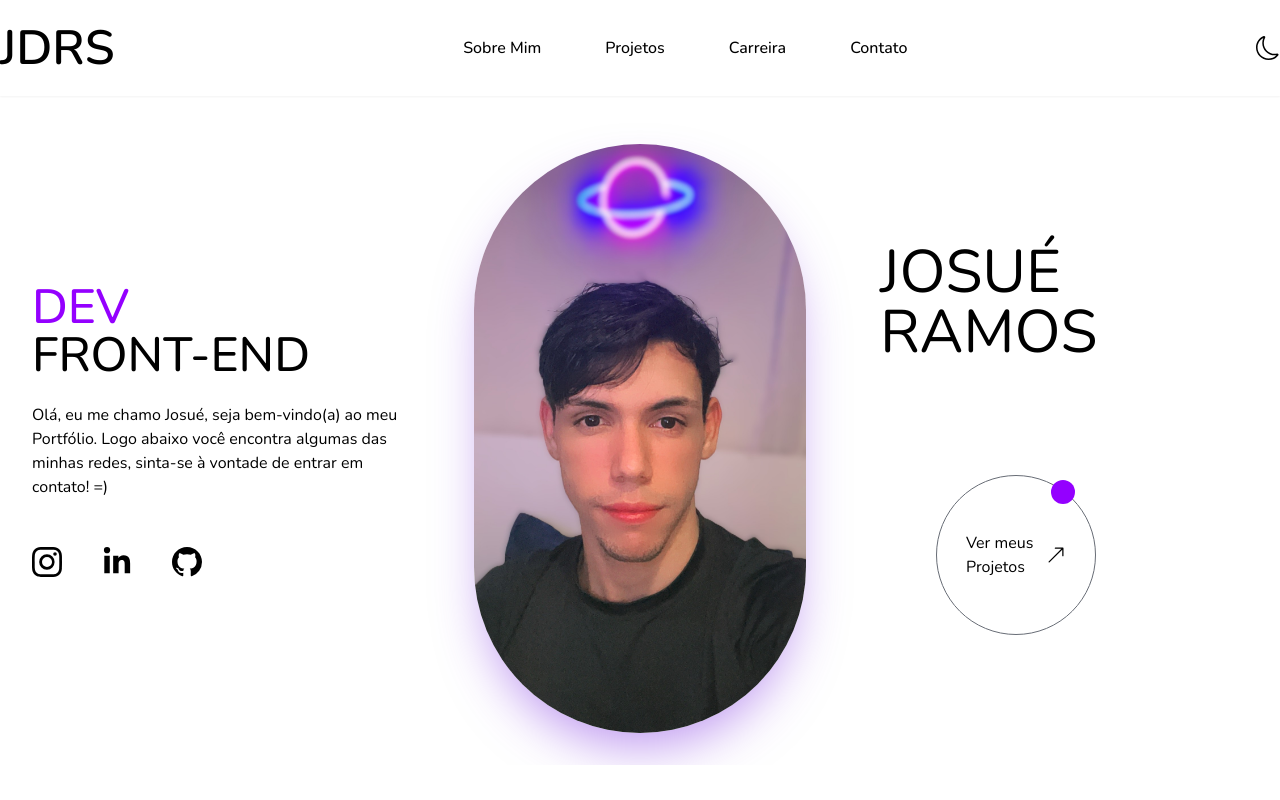
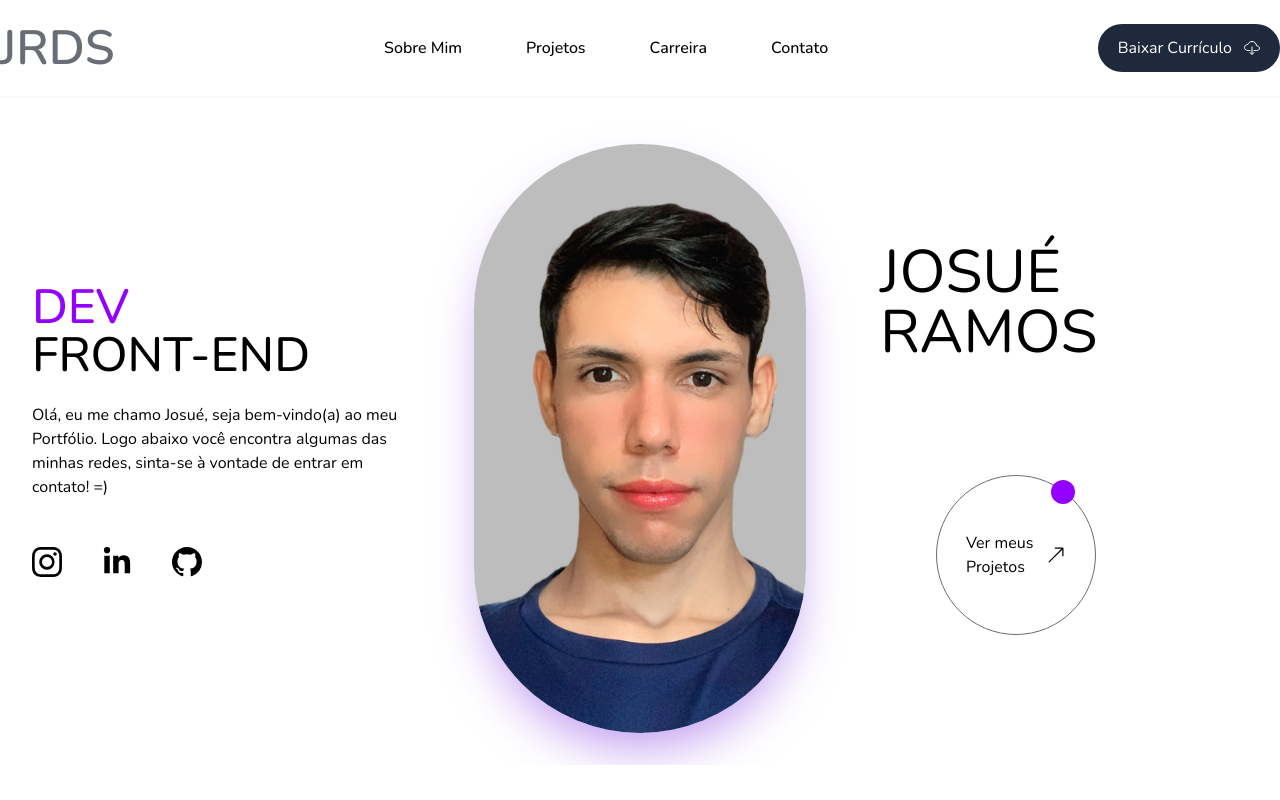
Before and after one commit to Niall-swift/portfolio, a React (Create React App) app: page / in a window 1280 px wide. Built offline with nearby package versions, Linux system fonts and the light colour scheme.

Commit message:
remove theme dark

```diff
--- a/src/components/Header/index.jsx
+++ b/src/components/Header/index.jsx
@@ -1,48 +1,13 @@
-import { useEffect,useState } from "react";
+import { useState } from "react";
 import { Link } from "react-router-dom";
 import { motion } from "framer-motion";
 import { fadeInDown } from "../../utils/Animations";
 import { MenuModal } from "../MenuModal";
-import { BsMoon, BsStars} from "react-icons/bs";
 import { HiOutlineMenuAlt4 } from "react-icons/hi";
-
+import { IoCloudDownloadOutline } from "react-icons/io5";
 
 export const Header = () => {
   const [isOpen, setIsOpen] = useState(false);
-
-  // Tema do sistema do usuário
-  const darkQuery = window.matchMedia("(prefers-color-scheme: dark)");
-  const [theme, setTheme] = useState();
-
-  // Na primeira vez que a página carrega, checamos se o user selecionou um tema diferente do seu sistema
-  useEffect(() => {
-    if (
-      localStorage.getItem("theme") === "dark" ||
-      (!localStorage.getItem("theme") && darkQuery.matches)
-    ) {
-      document.documentElement.classList.add("dark");
-      setTheme("dark");
-    } else {
-      document.documentElement.classList.remove("dark");
-      setTheme("light");
-    }
-  }, []);
-
-  // Lógica para alterar o tema a cada vez que clica no botão de tema, e salvamos no localStorage
-  useEffect(() => {
-    if (theme === "dark") {
-      document.documentElement.classList.add("dark");
-      localStorage.setItem("theme", "dark");
-    } else if (theme === "light") {
-      document.documentElement.classList.remove("dark");
-      localStorage.setItem("theme", "light");
-    }
-  }, [theme]);
-
-  // Handler do botão
-  const handleSwitchTheme = () => {
-    setTheme(theme === "dark" ? "light" : "dark");
-  };
 
   return (
     <motion.div
@@ -53,13 +18,14 @@ export const Header = () => {
       <div className="container mx-auto flex items-center justify-between px-10 xl:px-0 ">
         <Link
           to="/"
-          className="font-Odasans text-5xl font-semibold text-accent dark:text-darkAccent"
+          className="font-Odasans text-5xl font-semibold text-Xbox-Sinza dark:text-Xbox-Purple"
           onClick={() => window.scrollTo(0, 0)}
         >
-          JDRS
+          JRDS
         </Link>
 
         <div className="hidden gap-16 font-medium lg:flex">
+
           <Link
             to="about"
             className="bottomLine"
@@ -67,6 +33,7 @@ export const Header = () => {
           >
             Sobre Mim
           </Link>
+
           <Link
             to="projects"
             className="bottomLine"
@@ -91,17 +58,14 @@ export const Header = () => {
         </div>
 
         <div className="flex items-center gap-4">
-          {theme === "light" ? (
-            <BsMoon
-              onClick={handleSwitchTheme}
-              className={`h-6 w-6  text-whity hover:scale-125 cursor-pointer transition duration-500`}
-            />
-          ) : (
-            <BsStars
-              onClick={handleSwitchTheme}
-              className="h-6 w-6 text-whity hover:scale-125 cursor-pointer transition duration-500"
-            />
-          )}
+            <a
+            href={'../../assets/Currículo Josué.docx.pdf'}
+            download
+            className="hidden items-center gap-3 rounded-3xl bg-slate-800 dark:bg-Xbox-Purple hover:brightness-110 py-3 px-5 text-white transition-all disabled:cursor-not-allowed disabled:hover:bg-accent/40 disabled:hover:text-white/80 lg:flex"
+          >
+            Baixar Currículo
+            <IoCloudDownloadOutline/>
+          </a>
              {/* Botao Menu p Mobile  */}
           <button onClick={() => setIsOpen(true)} className="block lg:hidden">
             <HiOutlineMenuAlt4 className="text-2xl" />
--- a/src/index.css
+++ b/src/index.css
@@ -10,9 +10,7 @@
   -webkit-font-smoothing: antialiased;
   -moz-osx-font-smoothing: grayscale;
 }
-body{
-  background-color: ;
-}
+
 ::-webkit-scrollbar{
   display: none;
 }
--- a/src/pages/Dashboadr/index.jsx
+++ b/src/pages/Dashboadr/index.jsx
@@ -4,7 +4,7 @@ import { BsInstagram, BsArrowUpRight, BsGithub } from "react-icons/bs";
 import { FaLinkedinIn } from "react-icons/fa";
 import { motion } from "framer-motion";
 import { transition, fadeInDown, fadeInUp} from "../../utils/Animations";
-import picture from '../../assets/pictures/48032843-FBDB-480C-832C-B6FEDAE2B589.1b5a1325a9d94e99553e.jpg'
+import picture from '../../assets/picture.jpg'
 import { Header } from "../../components/Header";
 
 export function Dashboadr() {
```
Also changed, not shown: src/assets/picture.jpg (added).
